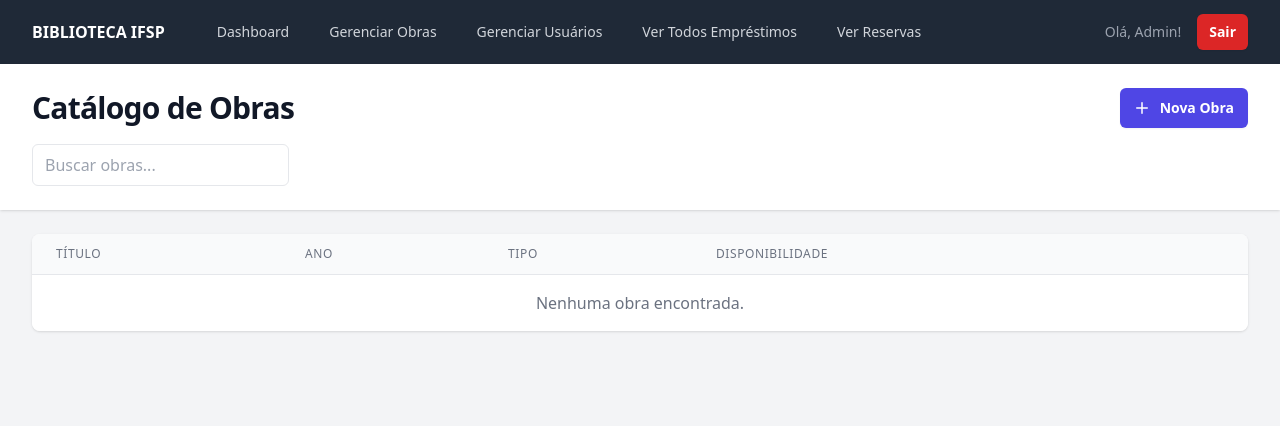
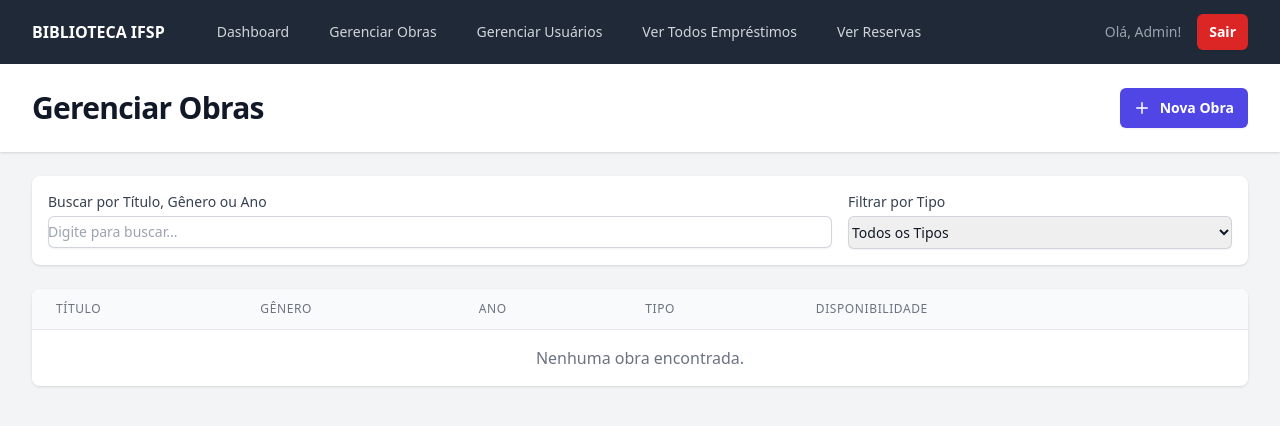
Before and after one commit to Pedrocs50/Desenvolvimento-de-uma-Plataforma-de-Gest-o-de-Biblioteca-Academica-com-ORM, a Flask app: page /obras in a window 1280 px wide. Shown: the top 426 px of the page. Run offline with Flask 3, Linux system fonts and the light colour scheme; a user stored in the database is signed in; data that the repository does not hold is empty; some libraries are stand-ins or nearby versions; some web fonts are replaced.

Commit message:
Ultimos ajustes

```diff
--- a/app/admin_routes.py
+++ b/app/admin_routes.py
@@ -2,7 +2,7 @@ from flask import render_template, request, redirect, url_for, flash, abort, jso
 from . import db, models
 from flask_login import login_required, current_user
 from .routes import main
-from sqlalchemy import func
+from sqlalchemy import func, or_
 from datetime import datetime, timedelta, UTC
 from itertools import chain
 
@@ -185,24 +185,30 @@ def toggle_status_exemplar(id_exemplar):
 @main.route('/api/obras/search')
 @login_required
 def search_obras_api():
-    livros = models.Livro.query.all()
-    teses = models.Tese.query.all()
-    dissertacoes = models.Dissertacao.query.all()
-    obras = list(chain(livros, teses, dissertacoes))
-    obras.sort(key=lambda o: o.titulo.lower() if o.titulo else '')
+    # Esta API é acessível por todos os usuários logados para a busca
 
-    resultados = []
-    for obra in obras:
-        resultados.append({
-            'id': obra.id,
-            'titulo': obra.titulo,
-            'ano_publicacao': getattr(obra, 'ano_publicacao', None),
-            'tipo_obra': obra.tipo_obra,
-            'genero': getattr(obra, 'genero', None),
-            'tem_exemplares_disponiveis': True
-        })
+    termo = request.args.get('termo', '')
+    tipo = request.args.get('tipo', '')
 
-    return jsonify(resultados)
+    query = models.Obra.query
+
+    # Filtro dinâmico no backend (mais eficiente)
+    if termo:
+        try:
+            ano = int(termo)
+            query = query.filter(models.Obra.ano_publicacao == ano)
+        except ValueError:
+            query = query.filter(or_(
+                models.Obra.titulo.ilike(f'%{termo}%'),
+                models.Obra.genero.ilike(f'%{termo}%')
+            ))
+
+    if tipo:
+        query = query.filter(models.Obra.tipo_obra == tipo)
+
+    obras = query.order_by(models.Obra.titulo).all()
+
+    return jsonify([obra.to_dict() for obra in obras])
 
 @main.route('/admin/reservas')
 @login_required
--- a/app/templates/obras.html
+++ b/app/templates/obras.html
@@ -2,35 +2,49 @@
 
 {% block header %}
 <div class="flex justify-between items-center">
-    <h1 class="text-3xl font-bold tracking-tight text-gray-900">Catálogo de Obras</h1>
-
-    <!-- Este botão só aparece se o usuário logado for um admin -->
+    <h1 class="text-3xl font-bold tracking-tight text-gray-900">
+        {% if current_user.tipo == 'admin' %}Gerenciar Obras{% else %}Consultar Obras{% endif %}
+    </h1>
     {% if current_user.is_authenticated and current_user.tipo == 'admin' %}
     <a href="{{ url_for('main.add_obra') }}" class="inline-flex items-center gap-x-2 rounded-md bg-indigo-600 px-3.5 py-2.5 text-sm font-semibold text-white shadow-sm hover:bg-indigo-500 focus-visible:outline focus-visible:outline-2 focus-visible:outline-offset-2 focus-visible:outline-indigo-600">
-        <svg class="-ml-0.5 h-5 w-5" viewBox="0 0 20 20" fill="currentColor" aria-hidden="true">
-            <path d="M10.75 4.75a.75.75 0 00-1.5 0v4.5h-4.5a.75.75 0 000 1.5h4.5v4.5a.75.75 0 001.5 0v-4.5h4.5a.75.75 0 000-1.5h-4.5v-4.5z" />
-        </svg>
+        <svg class="-ml-0.5 h-5 w-5" viewBox="0 0 20 20" fill="currentColor" aria-hidden="true"><path d="M10.75 4.75a.75.75 0 00-1.5 0v4.5h-4.5a.75.75 0 000 1.5h4.5v4.5a.75.75 0 001.5 0v-4.5h4.5a.75.75 0 000-1.5h-4.5v-4.5z" /></svg>
         Nova Obra
     </a>
     {% endif %}
 </div>
-
-<div class="flex justify-between items-center mt-4">
-    <input id="search-input" type="text" placeholder="Buscar obras..."
-        class="rounded-md border px-3 py-2 focus:outline-none focus:ring focus:border-indigo-300">
-</div>
 {% endblock %}
 
 {% block content %}
+<!-- SEÇÃO DE FILTROS E BUSCA -->
+<div class="mb-6 bg-white p-4 rounded-lg shadow">
+    <div class="grid grid-cols-1 md:grid-cols-3 gap-4">
+        <div class="md:col-span-2">
+            <label for="busca" class="block text-sm font-medium text-gray-700">Buscar por Título, Gênero ou Ano</label>
+            <input type="search" id="busca" name="busca" placeholder="Digite para buscar..." class="mt-1 block w-full rounded-md border-0 py-1.5 text-gray-900 shadow-sm ring-1 ring-inset ring-gray-300 placeholder:text-gray-400 focus:ring-2 focus:ring-inset focus:ring-indigo-600 sm:text-sm">
+        </div>
+        <div>
+            <label for="filtro_tipo" class="block text-sm font-medium text-gray-700">Filtrar por Tipo</label>
+            <select id="filtro_tipo" name="filtro_tipo" class="mt-1 block w-full rounded-md border-0 py-1.5 text-gray-900 shadow-sm ring-1 ring-inset ring-gray-300 focus:ring-2 focus:ring-inset focus:ring-indigo-600 sm:text-sm">
+                <option value="">Todos os Tipos</option>
+                <option value="livro">Livro</option>
+                <option value="tese">Tese</option>
+                <option value="dissertacao">Dissertação</option>
+            </select>
+        </div>
+    </div>
+</div>
+
+<!-- Tabela de Resultados -->
 <div class="overflow-x-auto bg-white rounded-lg shadow">
     <table class="min-w-full divide-y divide-gray-200">
         <thead class="bg-gray-50">
             <tr>
-                <th scope="col" class="px-6 py-3 text-left text-xs font-medium text-gray-500 uppercase tracking-wider">Título</th>
-                <th scope="col" class="px-6 py-3 text-left text-xs font-medium text-gray-500 uppercase tracking-wider">Ano</th>
-                <th scope="col" class="px-6 py-3 text-left text-xs font-medium text-gray-500 uppercase tracking-wider">Tipo</th>
-                <th scope="col" class="px-6 py-3 text-left text-xs font-medium text-gray-500 uppercase tracking-wider">Disponibilidade</th>
-                <th scope="col" class="relative px-6 py-3"><span class="sr-only">Ações</span></th>
+                <th class="px-6 py-3 text-left text-xs font-medium text-gray-500 uppercase tracking-wider">Título</th>
+                <th class="px-6 py-3 text-left text-xs font-medium text-gray-500 uppercase tracking-wider">Gênero</th>
+                <th class="px-6 py-3 text-left text-xs font-medium text-gray-500 uppercase tracking-wider">Ano</th>
+                <th class="px-6 py-3 text-left text-xs font-medium text-gray-500 uppercase tracking-wider">Tipo</th>
+                <th class="px-6 py-3 text-left text-xs font-medium text-gray-500 uppercase tracking-wider">Disponibilidade</th>
+                <th class="relative px-6 py-3"><span class="sr-only">Ações</span></th>
             </tr>
         </thead>
         <tbody id="obras-tbody" class="bg-white divide-y divide-gray-200">
@@ -40,63 +54,65 @@
 </div>
 
 <script>
+const tbody = document.getElementById('obras-tbody');
+const searchInput = document.getElementById('busca');
+const tipoSelect = document.getElementById('filtro_tipo');
 const userTipo = "{{ current_user.tipo }}";
-const tbody = document.getElementById('obras-tbody');
-const searchInput = document.getElementById('search-input');
 
-// Busca todas as obras da API
-async function fetchObras() {
-    const res = await fetch('/api/obras/search');
-    const data = await res.json();
-    return data;
-}
+async function fetchAndRenderObras() {
+    const termo = searchInput.value;
+    const tipo = tipoSelect.value;
+    const url = `{{ url_for('main.search_obras_api') }}?termo=${encodeURIComponent(termo)}&tipo=${encodeURIComponent(tipo)}`;
 
-// Renderiza as obras na tabela
-function renderObras(obras) {
+    try {
+        const res = await fetch(url);
+        const obras = await res.json();
+
+        tbody.innerHTML = '';
+
         if (obras.length === 0) {
-        tbody.innerHTML = `<tr><td colspan="5" class="px-6 py-4 text-center text-gray-500">Nenhuma obra encontrada.</td></tr>`;
+            tbody.innerHTML = `<tr><td colspan="6" class="px-6 py-4 text-center text-gray-500">Nenhuma obra encontrada.</td></tr>`;
             return;
         }
 
-    tbody.innerHTML = obras.map(obra => {
+        obras.forEach(obra => {
+            const disponivelBadge = obra.tem_exemplares_disponiveis ?
+                `<span class="px-2 inline-flex text-xs leading-5 font-semibold rounded-full bg-green-100 text-green-800">Disponível</span>` :
+                `<span class="px-2 inline-flex text-xs leading-5 font-semibold rounded-full bg-red-100 text-red-800">Indisponível</span>`;
+
             let acoes = '';
-
-        // Se for aluno, mostrar botão de reserva
-        if (userTipo === 'aluno') {
-            acoes = `<form action="/reserva/${obra.id}/solicitar" method="POST" class="inline">
-                        <button type="submit" class="px-3 py-1 bg-green-600 text-white rounded hover:bg-green-500">Reservar</button>
-                     </form>`;
+            if (userTipo === 'aluno' && !obra.tem_exemplares_disponiveis) {
+                acoes = `
+                    <form action="/obra/${obra.id}/reservar" method="POST">
+                        <button type="submit" class="text-indigo-600 hover:text-indigo-900">Reservar</button>
+                    </form>
+                `;
             }
 
-        // Badge de disponibilidade
-        let disponivelBadge = obra.exemplares && obra.exemplares.some(e => e.status === 'disponivel') ?
-            `<span class="inline-flex items-center px-2 py-0.5 rounded-full text-xs font-medium bg-green-100 text-green-800">Disponível</span>` :
-            `<span class="inline-flex items-center px-2 py-0.5 rounded-full text-xs font-medium bg-red-100 text-red-800">Indisponível</span>`;
-
-        // Se for admin, mostrar link para detalhes
-        let tituloHTML = userTipo === 'admin' ?
+            const tituloHTML = userTipo === 'admin' ?
                 `<a href="/obra/${obra.id}/detalhes" class="text-indigo-600 hover:text-indigo-900 font-semibold">${obra.titulo}</a>` :
                 obra.titulo;
 
-        return `<tr>
-            <td class="px-6 py-4 whitespace-nowrap text-sm font-medium">${tituloHTML}</td>
-            <td class="px-6 py-4 whitespace-nowrap text-sm text-gray-500">${obra.ano_publicacao || ''}</td>
+            const row = `
+                <tr>
+                    <td class="px-6 py-4 whitespace-nowrap text-sm font-medium text-gray-900">${tituloHTML}</td>
+                    <td class="px-6 py-4 whitespace-nowrap text-sm text-gray-500">${obra.genero || '-'}</td>
+                    <td class="px-6 py-4 whitespace-nowrap text-sm text-gray-500">${obra.ano_publicacao || '-'}</td>
                     <td class="px-6 py-4 whitespace-nowrap text-sm text-gray-500 capitalize">${obra.tipo_obra}</td>
                     <td class="px-6 py-4 whitespace-nowrap text-sm text-gray-500">${disponivelBadge}</td>
                     <td class="px-6 py-4 whitespace-nowrap text-right text-sm font-medium">${acoes}</td>
-        </tr>`;
-    }).join('');
+                </tr>
+            `;
+            tbody.innerHTML += row;
+        });
+    } catch (error) {
+        console.error("Erro ao buscar obras:", error);
+        tbody.innerHTML = `<tr><td colspan="6" class="px-6 py-4 text-center text-red-500">Erro ao carregar os dados.</td></tr>`;
+    }
 }
 
-// Filtra as obras localmente conforme o usuário digita
-searchInput.addEventListener('input', async () => {
-    const allObras = await fetchObras();
-    const term = searchInput.value.toLowerCase();
-    const filtered = allObras.filter(o => o.titulo.toLowerCase().includes(term));
-    renderObras(filtered);
-});
-
-// Carrega todas as obras quando a página abre
-fetchObras().then(renderObras);
+searchInput.addEventListener('keyup', fetchAndRenderObras);
+tipoSelect.addEventListener('change', fetchAndRenderObras);
+document.addEventListener('DOMContentLoaded', fetchAndRenderObras);
 </script>
 {% endblock %}
```
Also changed, not shown: app/models.py (+21 -6 lines), app/templates/add_obra.html (+15 -12 lines). Lines whose indentation alone changed are shown as unchanged.
